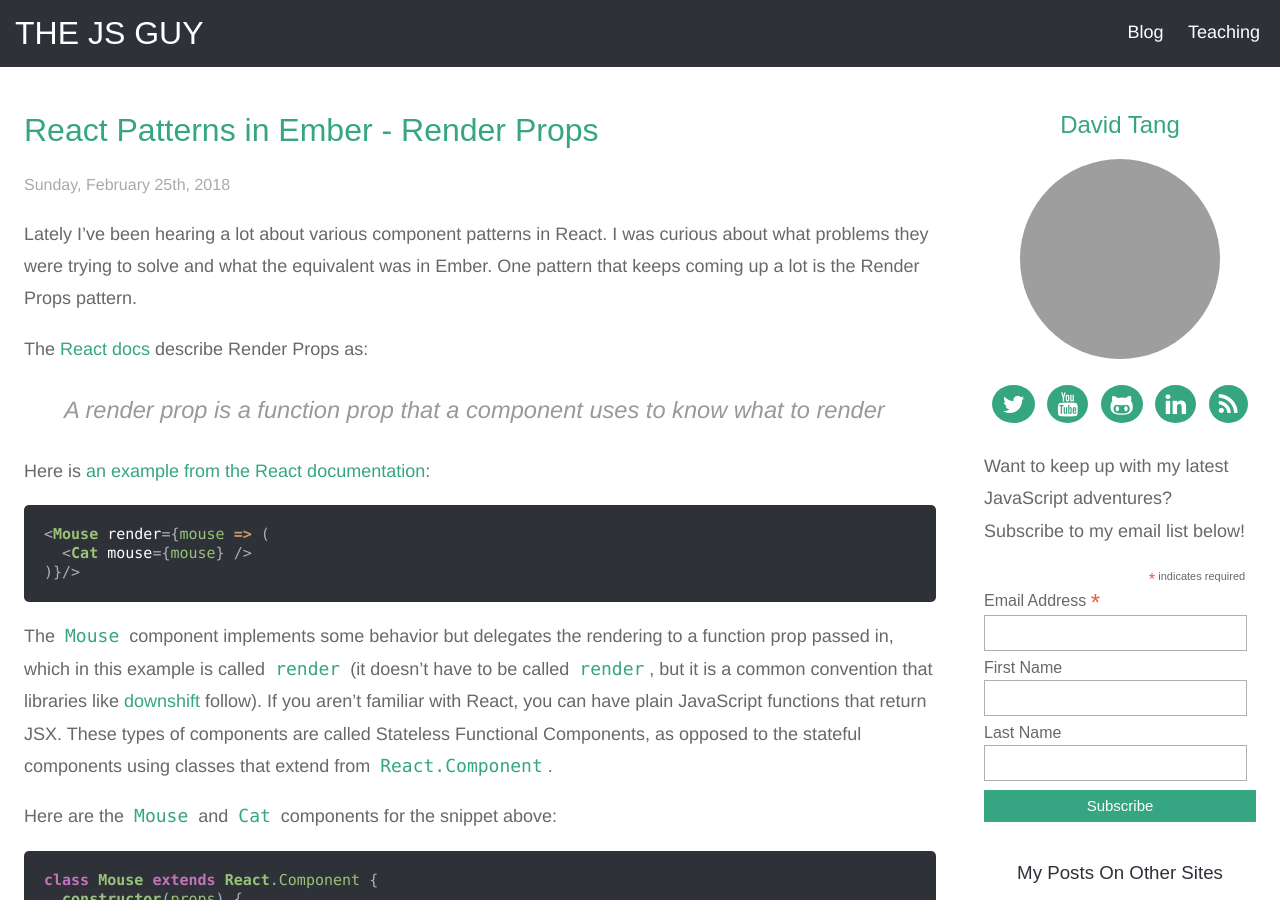
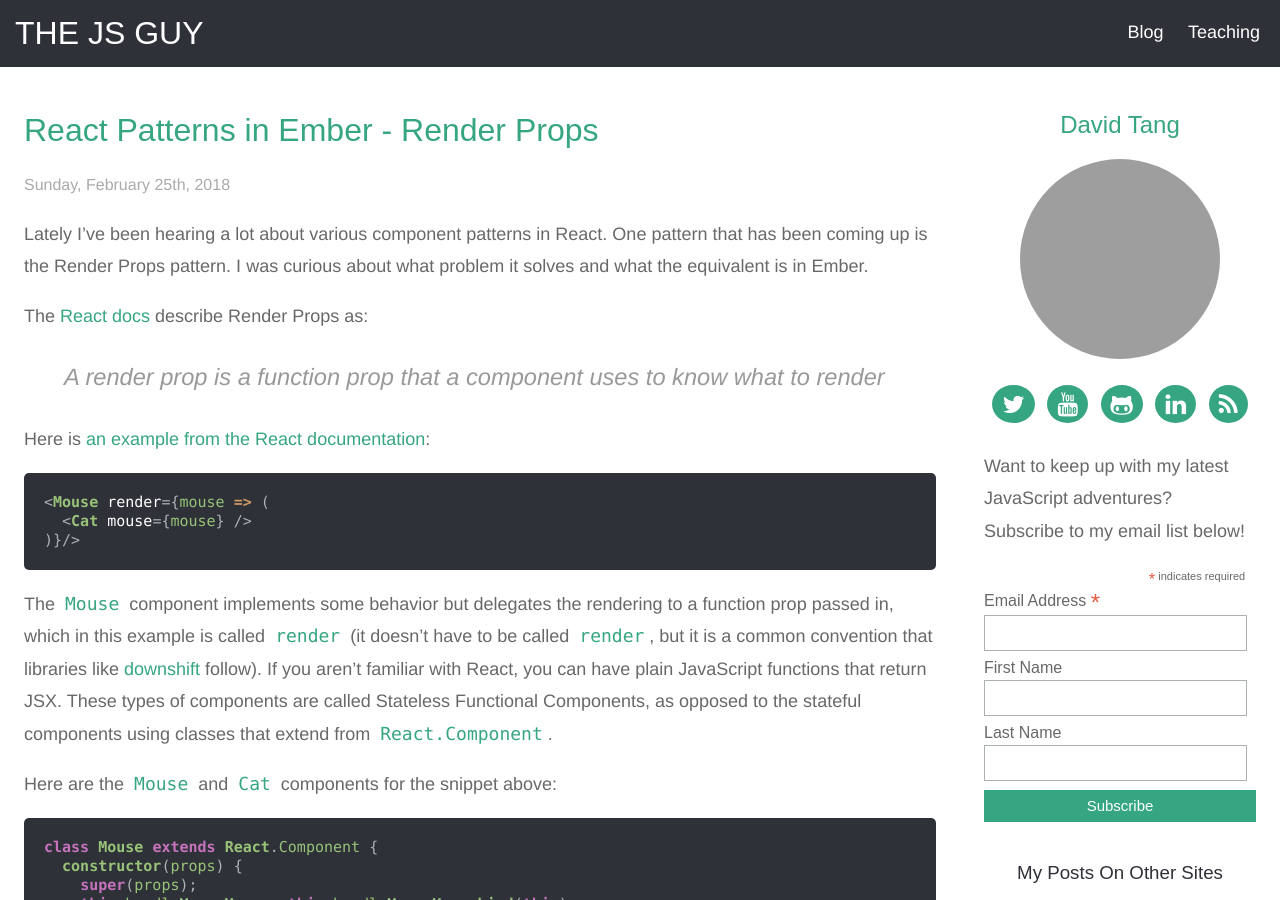
Before and after one commit to iamdtang/skaterdav85.github.io, a Jekyll site: the page built from _posts/2018-02-25-react-patterns-in-ember-render-props.md, in a window 1280 px wide and 900 px high. Built offline with Jekyll 4.4.1, drawn with Linux system fonts in a browser that asks for light colours; nearby versions of some CDN libraries; comment, search, counter and statistics services are not loaded; grey boxes are pictures that could not be loaded.

Commit message:
Update 2018-02-25-react-patterns-in-ember-render-props.md

```diff
--- a/_posts/2018-02-25-react-patterns-in-ember-render-props.md
+++ b/_posts/2018-02-25-react-patterns-in-ember-render-props.md
@@ -6,7 +6,7 @@ description: In this blog post, I cover the Render Props pattern in React and wh
 keywords: react patterns, ember, render props
 ---
 
-Lately I've been hearing a lot about various component patterns in React. I was curious about what problems they were trying to solve and what the equivalent was in Ember. One pattern that keeps coming up a lot is the Render Props pattern.
+Lately I've been hearing a lot about various component patterns in React. One pattern that has been coming up is the Render Props pattern. I was curious about what problem it solves and what the equivalent is in Ember.
 
 The [React docs](https://reactjs.org/docs/render-props.html) describe Render Props as:
 
```
